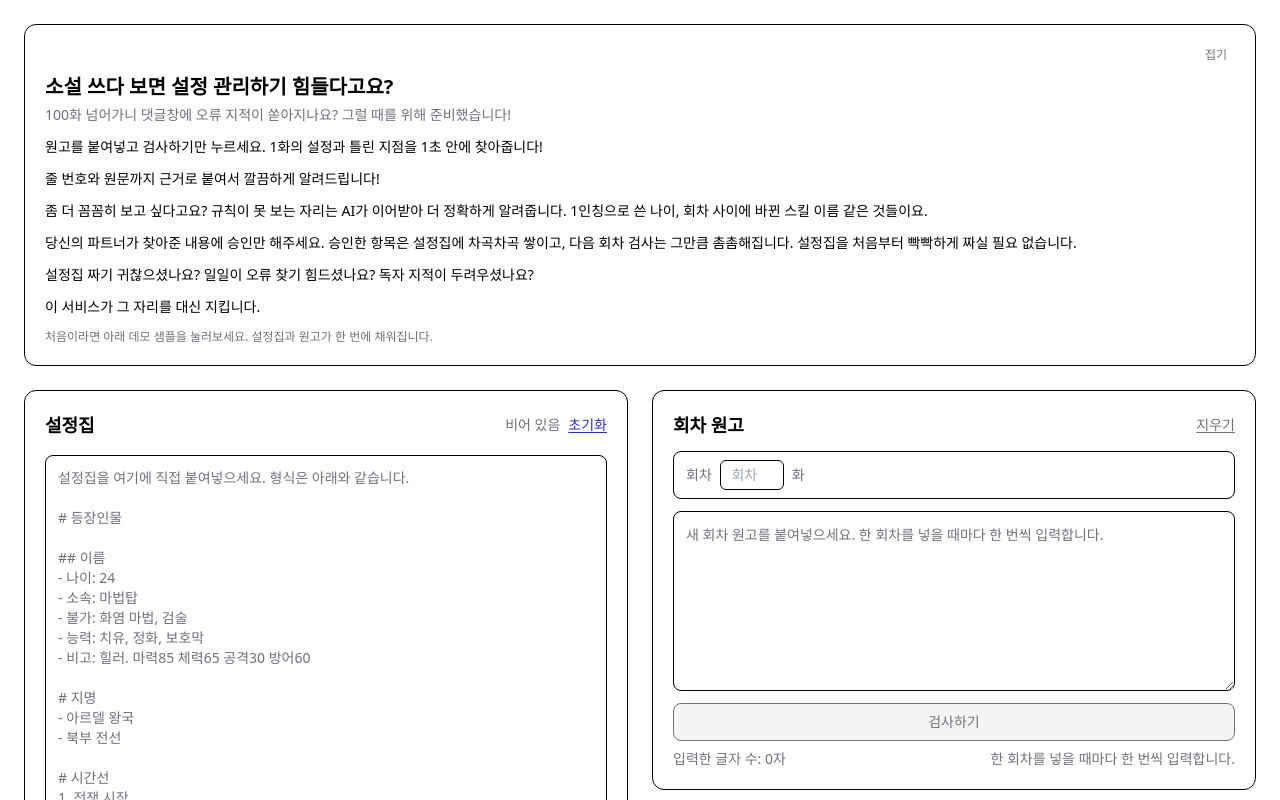
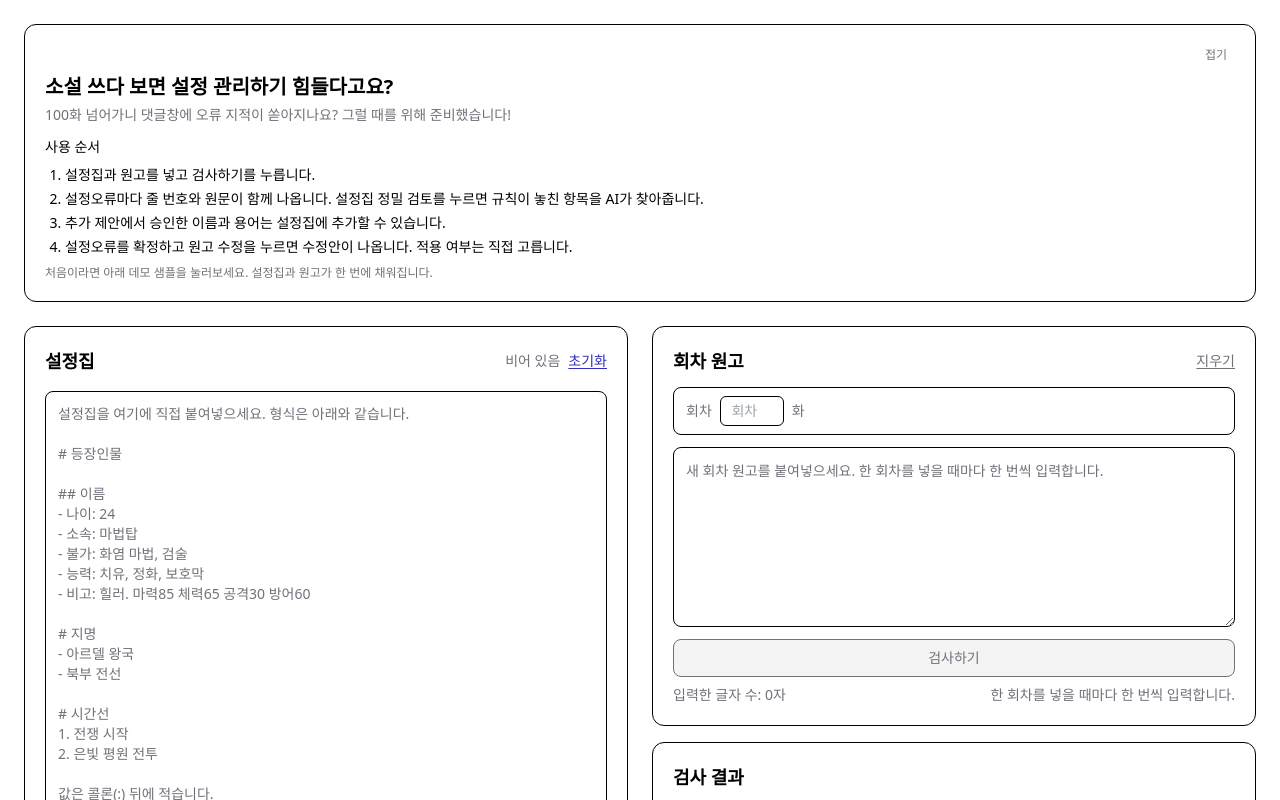
Before and after one commit to park-jang-sup/novel-setting-check-service, a Next.js app: page / in a window 1280 px wide. Shown: the top 800 px of the page. Built offline with nearby package versions, Linux system fonts and the light colour scheme.

Commit message:
docs(page): 서비스 소개 문구 수정

```diff
--- a/app/page.tsx
+++ b/app/page.tsx
@@ -163,27 +163,14 @@ export default function Home() {
                 100화 넘어가니 댓글창에 오류 지적이 쏟아지나요? 그럴 때를 위해 준비했습니다!
               </p>
             </div>
-            <div className="space-y-3 text-sm text-[var(--foreground)]">
-              <p>
-                원고를 붙여넣고 검사하기만 누르세요. 1화의 설정과 틀린 지점을 1초 안에 찾아줍니다!
-              </p>
-              <p>
-                줄 번호와 원문까지 근거로 붙여서 깔끔하게 알려드립니다!
-              </p>
-              <p>
-                좀 더 꼼꼼히 보고 싶다고요? 규칙이 못 보는 자리는 AI가 이어받아 더 정확하게 알려줍니다.
-                1인칭으로 쓴 나이, 회차 사이에 바뀐 스킬 이름 같은 것들이요.
-              </p>
-              <p>
-                당신의 파트너가 찾아준 내용에 승인만 해주세요. 승인한 항목은 설정집에 차곡차곡 쌓이고,
-                다음 회차 검사는 그만큼 촘촘해집니다. 설정집을 처음부터 빡빡하게 짜실 필요 없습니다.
-              </p>
-              <p>
-                설정집 짜기 귀찮으셨나요? 일일이 오류 찾기 힘드셨나요? 독자 지적이 두려우셨나요?
-              </p>
-              <p>
-                이 서비스가 그 자리를 대신 지킵니다.
-              </p>
+            <div className="space-y-2 text-sm text-[var(--foreground)]">
+              <p className="font-medium">사용 순서</p>
+              <ol className="list-decimal pl-5 space-y-1">
+                <li>설정집과 원고를 넣고 검사하기를 누릅니다.</li>
+                <li>설정오류마다 줄 번호와 원문이 함께 나옵니다. 설정집 정밀 검토를 누르면 규칙이 놓친 항목을 AI가 찾아줍니다.</li>
+                <li>추가 제안에서 승인한 이름과 용어는 설정집에 추가할 수 있습니다.</li>
+                <li>설정오류를 확정하고 원고 수정을 누르면 수정안이 나옵니다. 적용 여부는 직접 고릅니다.</li>
+              </ol>
               <p className="text-xs text-[var(--muted-foreground)] mt-2">
                 처음이라면 아래 데모 샘플을 눌러보세요. 설정집과 원고가 한 번에 채워집니다.
               </p>
```
